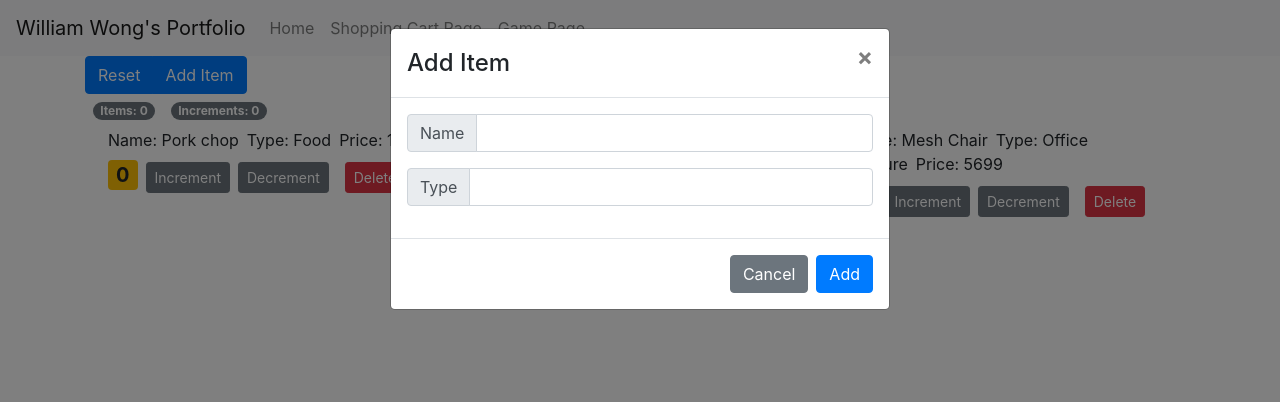
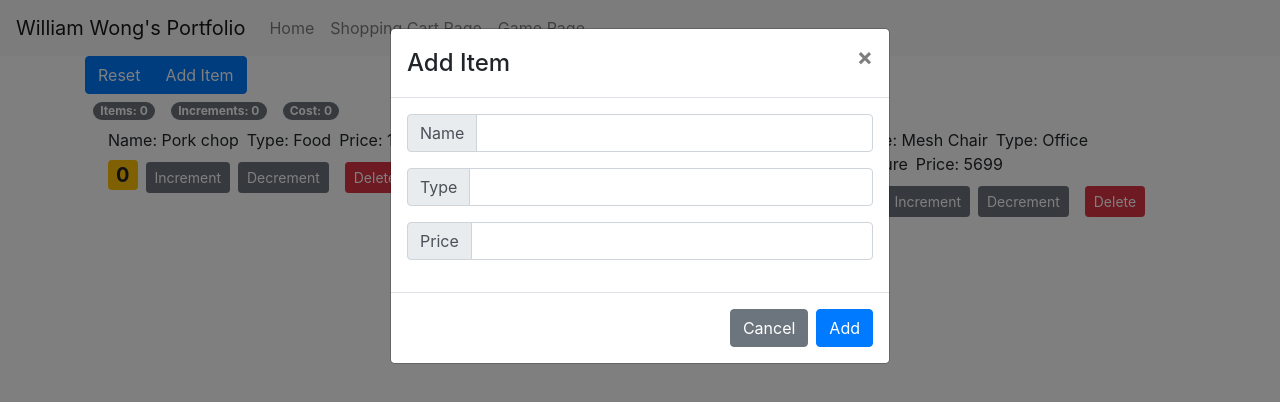
Before and after one commit to williameot/learn-react-progress, a React (Create React App) app: page /counter in a window 1280 px wide. Both pictures are taken after a click on the button "Add Item". Shown: the top 402 px of the page. Built offline with nearby package versions, Linux system fonts and the light colour scheme; no server answers.

Commit message:
Add price to counter page

```diff
--- a/src/App.js
+++ b/src/App.js
@@ -47,9 +47,15 @@ class App extends Component {
     items.unshift({ id: uuid(), value: 0, name: "new item", type: "new type" });
     this.setState({ items });
   };
-  handleAddModal = (nameValue, typeValue) => {
+  handleAddModal = (nameValue, typeValue, priceValue) => {
     const items = [...this.state.items];
-    items.unshift({ id: uuid(), value: 0, name: nameValue, type: typeValue });
+    items.unshift({
+      id: uuid(),
+      value: 0,
+      name: nameValue,
+      type: typeValue,
+      price: priceValue
+    });
     this.setState({ items });
   };
   handleReset = () => {
@@ -73,7 +79,7 @@ class App extends Component {
             value: 0,
             name: inputItems[i].item.name,
             type: inputItems[i].item.type,
-            price: inputItems[i].store.cost
+            price: parseInt(inputItems[i].store.cost, 10)
           });
         }
       }
@@ -116,16 +122,25 @@ class App extends Component {
                 path="/counter"
                 render={() => (
                   <Counters
-                    totalCounters={
+                    totalCounter={
                       this.state.items.filter(c => c.value > 0).length
                     }
-                    totalValues={this.state.items
+                    totalValue={this.state.items
                       .map(c => {
                         return c.value;
                       })
                       .reduce(
                         (previousValue, currentValue) =>
                           previousValue + currentValue,
+                        0
+                      )}
+                    totalPrice={this.state.items
+                      .map(c => {
+                        return c.value * c.price;
+                      })
+                      .reduce(
+                        (previousPrice, currentPrice) =>
+                          previousPrice + currentPrice,
                         0
                       )}
                     items={this.state.items}
--- a/src/components/addcountermodal.jsx
+++ b/src/components/addcountermodal.jsx
@@ -3,7 +3,7 @@ import { Modal, Button, FormControl, InputGroup } from "react-bootstrap";
 class AddCounterModal extends Component {
   constructor() {
     super();
-    this.state = { show: false, nameValue: "", typeValue: "" };
+    this.state = { show: false, nameValue: "", typeValue: "", priceValue: "" };
     //this.handleClose = this.handleClose.bind(this);
     //this.handleShow = this.handleShow.bind(this);
     //this.handleInputChange = this.handleInputChange.bind(this);
@@ -24,7 +24,11 @@ class AddCounterModal extends Component {
     });
   };
   handleSubmit = event => {
-    this.props.onAddModal(this.state.nameValue, this.state.typeValue);
+    this.props.onAddModal(
+      this.state.nameValue,
+      this.state.typeValue,
+      this.state.priceValue
+    );
     this.handleClose();
     event.preventDefault();
   };
@@ -73,6 +77,21 @@ class AddCounterModal extends Component {
                 onChange={this.handleInputChange}
               />
             </InputGroup>
+            <InputGroup className="mb-3">
+              <InputGroup.Prepend>
+                <InputGroup.Text id="inputGroup-sizing-default">
+                  Price
+                </InputGroup.Text>
+              </InputGroup.Prepend>
+              <FormControl
+                aria-label="Default"
+                aria-describedby="inputGroup-sizing-default"
+                id="priceValue"
+                name="priceValue"
+                value={this.state.priceValue}
+                onChange={this.handleInputChange}
+              />
+            </InputGroup>
           </Modal.Body>
           <Modal.Footer>
             <Button variant="secondary" onClick={this.handleClose}>
--- a/src/components/counters.jsx
+++ b/src/components/counters.jsx
@@ -43,10 +43,13 @@ class Counters extends Component {
     return (
       <div>
         <span className="badge badge-pill badge-secondary m-2">
-          Items: {this.props.totalCounters}
+          Items: {this.props.totalCounter}
         </span>
         <span className="badge badge-pill badge-secondary m-2">
-          Increments: {this.props.totalValues}
+          Increments: {this.props.totalValue}
+        </span>
+        <span className="badge badge-pill badge-secondary m-2">
+          Cost: {this.props.totalPrice}
         </span>
       </div>
     );
```
